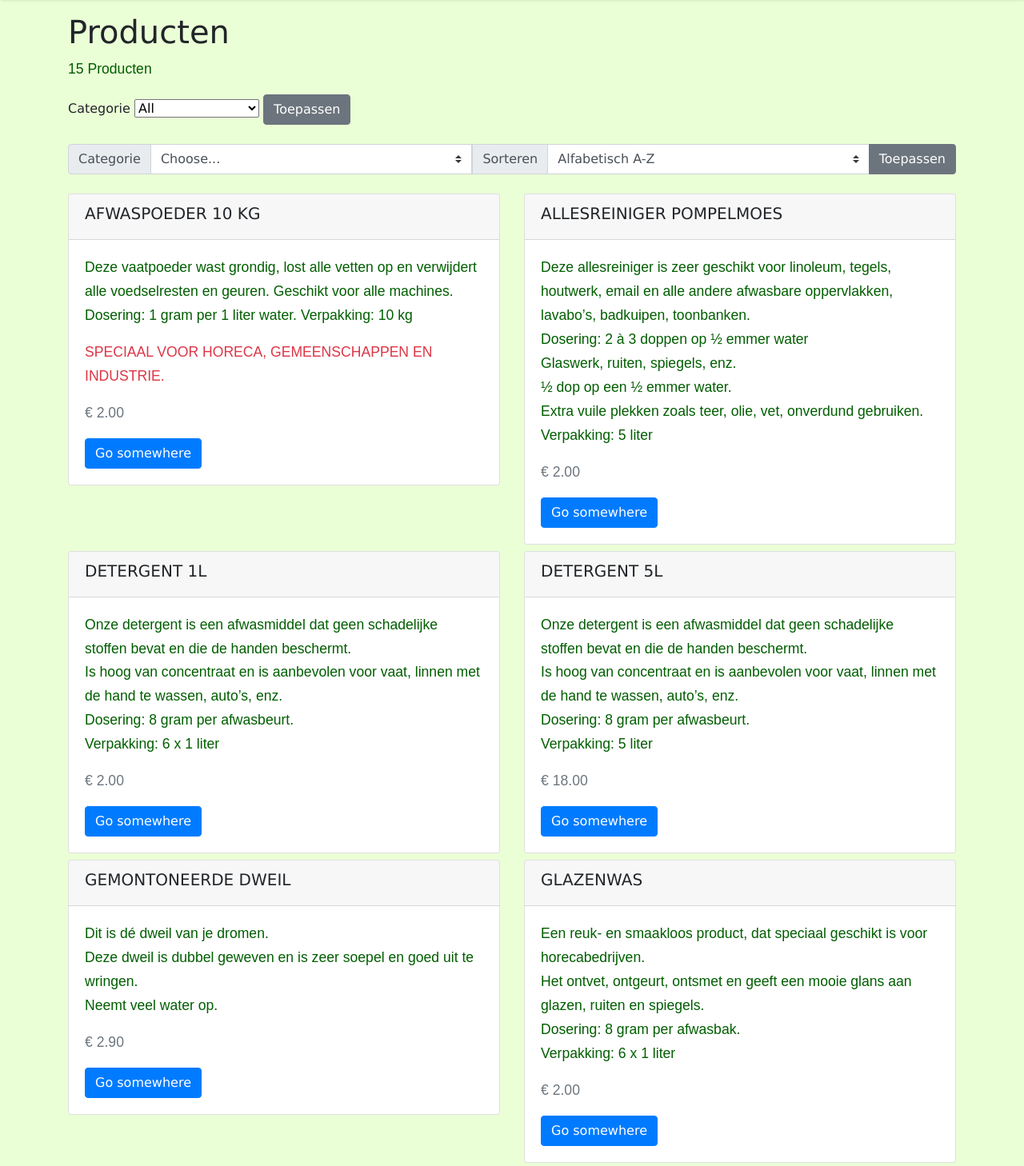
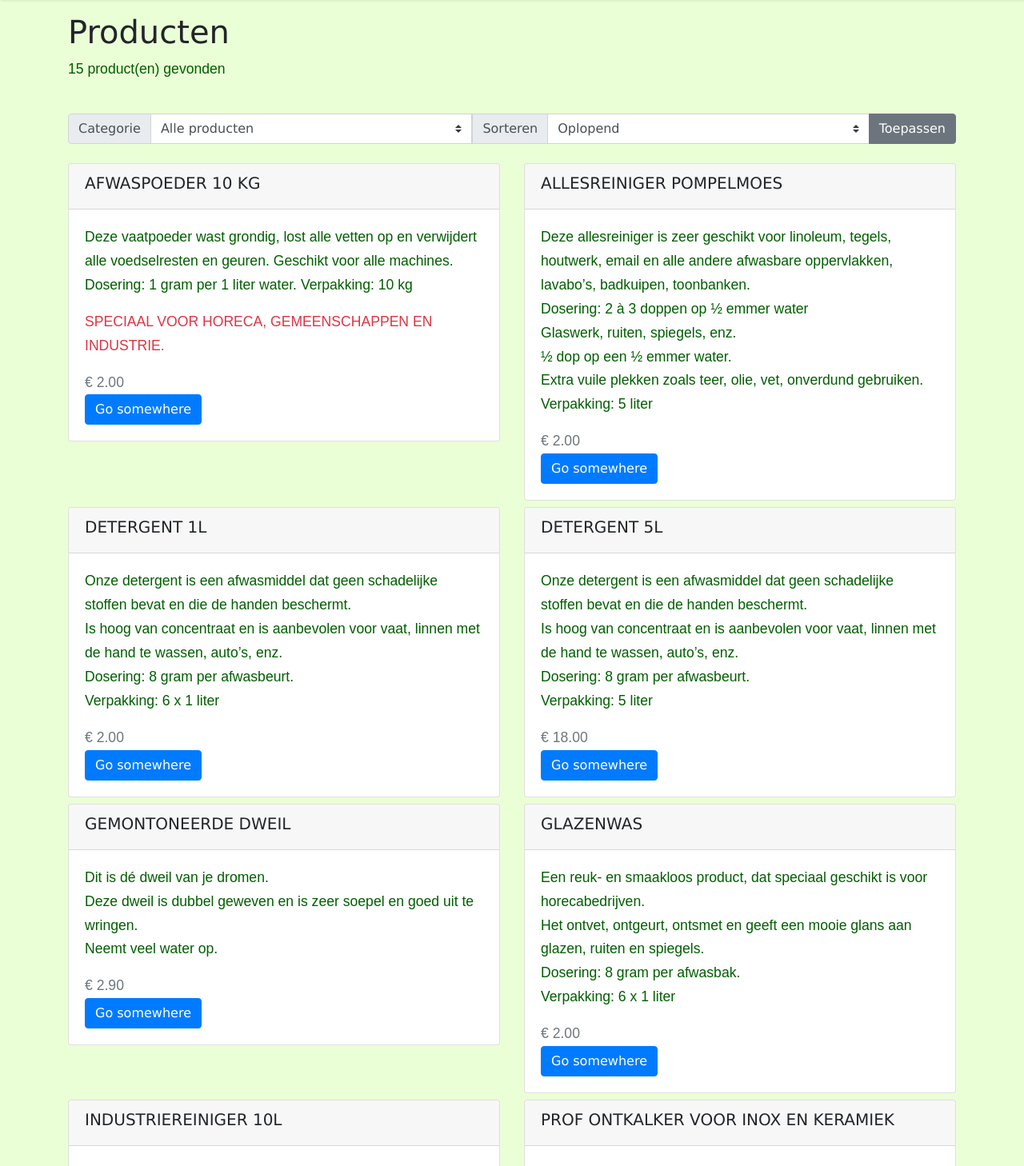
Before and after one commit to LeersB/Delga, a PHP site: page /producten.php in a window 1280 px wide. Shown: the part 80-1538 px from the top of the page at 80% size. Run offline with PHP 8.4, Linux system fonts and the light colour scheme; data comes from the database, SQL or seed files in the repository; both versions use the stored data as it was after the commit; some libraries are stand-ins or nearby versions.

Commit message:
aanpassing producten.php

```diff
--- a/producten.php
+++ b/producten.php
@@ -3,7 +3,6 @@
 $menu = 5;
 
 include 'main.php';
-// Prevent direct access to file
 //defined('shoppingcart') or exit;
 $pdo_function = pdo_connect_mysql();
 $stmt = $pdo_function->query('SELECT * FROM categorie');
@@ -70,55 +69,47 @@
         <div class="products content-wrapper">
             <h1>Producten</h1>
             <div class="products-header">
-                <p><?= $total_products ?> Producten</p>
+                <p><?= $total_products ?> product(en) gevonden</p>
+            </div>
+            <div class="row"><br></div>
             <form action="" method="get" class="products-form">
-
-                    <label class="categorie">
-                        Categorie
-                        <select name="categorie">
-                            <option value="all"<?= ($categorie == 'all' ? ' selected' : '') ?>>All</option>
+                <div class="input-group">
+                    <div class="input-group-prepend">
+                        <label class="input-group-text" for="categorie">Categorie</label>
+                    </div>
+                    <select class="custom-select" id="categorie" name="categorie">
+                        <option value="all"<?= ($categorie == 'all' ? ' selected' : '') ?>>Alle producten
+                        </option>
                         <?php foreach ($categories as $c): ?>
                             <option value="<?= $c['categorie_id'] ?>"<?= ($categorie == $c['categorie_id'] ? ' selected' : '') ?>><?= $c['categorie_naam'] ?></option>
                         <?php endforeach; ?>
-                        </select>
-                    </label>
-                    <button type="submit" class="btn btn-secondary">Toepassen</button>
-                </form>
-            </div>
-            <div class="row"><br></div>
-
-            <form action="" method="get" class="products-form">
-                <div class="input-group">
-                    <div class="input-group-prepend">
-                        <label class="input-group-text" for="inputGroupSelect01">Categorie</label>
-                    </div>
-                    <select class="custom-select" id="inputGroupSelect01">
-                        <option selected>Choose...</option>
-                        <option value="1">One</option>
-                        <option value="2">Two</option>
-                        <option value="3">Three</option>
                     </select>
                     <div class="input-group-prepend">
                         <label class="input-group-text" for="sort">Sorteren</label>
                     </div>
                     <select class="custom-select" name="sort" id="sort">
-                        <option value="sort1"<?= ($sort == 'sort1' ? ' selected' : '') ?> selected>Alfabetisch A-Z
+                        <option value="sort1"<?= ($sort == 'sort1' ? ' selected' : '') ?> selected>Oplopend
                         </option>
-                        <option value="sort2"<?= ($sort == 'sort2' ? ' selected' : '') ?>>Alfabetisch Z-A</option>
+                        <option value="sort2"<?= ($sort == 'sort2' ? ' selected' : '') ?>>Aflopend</option>
                     </select>
                     <div class="input-group-append">
                         <button class="btn btn-secondary" type="submit">Toepassen</button>
                     </div>
                 </div>
             </form>
+        </div>
 
         <div class="row"><br></div>
 
         <div class="row" id="page-content-wrapper">
 
             <?php foreach ($products as $product): ?>
+            <a href="product.php?page=&id=<?= $product['product_id'] ?>" class="product">
                 <div class="col-md-6">
                     <div class="card mb-2">
+                        <?php if (!empty($product['product_foto']) && file_exists('images/producten/' . $product['product_foto'])): ?>
+                            <img src="images/producten/<?= $product['product_foto'] ?>" class="card-img-top" alt="<?= $product['product_naam'] ?>">
+                        <?php endif; ?>
                         <div class="card-header">
                             <h5><?= $product['product_naam'] ?></h5>
                         </div>
@@ -134,6 +125,7 @@
                         </div>
                     </div>
                 </div>
+            </a>
             <?php endforeach; ?>
         </div>
 
```
Also changed, not shown: delgadb.sql (+4 -4 lines), images/producten/allesreiniger_5L_amonia.JPG (added), images/producten/ontvetter_5L_pro.JPG (added). Lines whose indentation alone changed are shown as unchanged.
